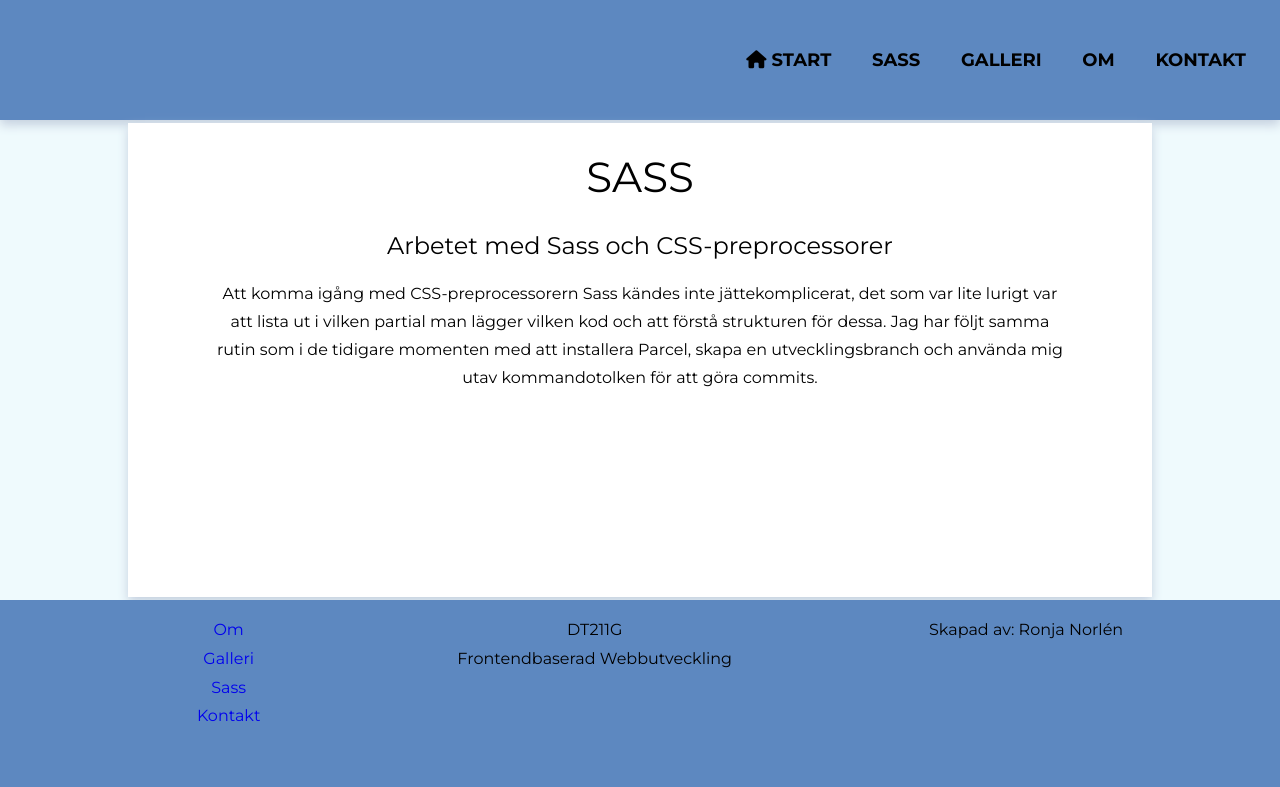
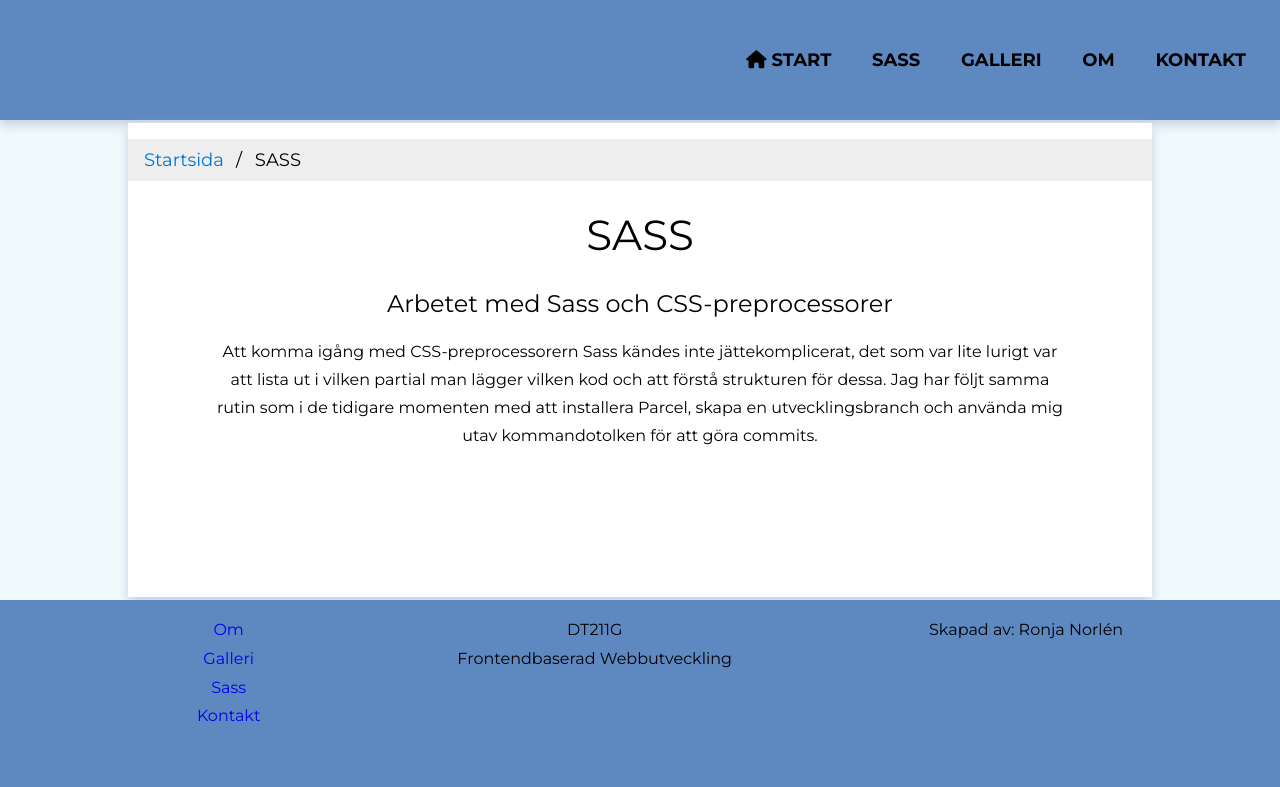
Before and after one commit to ronjanorlen/CSS-preprocessorer, a website built with Parcel: page src/sass.html in a window 1280 px wide. Built offline with nearby package versions, Linux system fonts and the light colour scheme.

Commit message:
Brödsmulor

```diff
--- a/src/sass.html
+++ b/src/sass.html
@@ -44,6 +44,12 @@
 
     </header>
     <main>
+        <div id="brödsmulor">
+            <ul class="breadcrumb">
+                <li><a href="index.html">Startsida</a></li>
+                <li>SASS</li>
+              </ul>
+        </div>
         <h1>SASS</h1>
         <h2>Arbetet med Sass och CSS-preprocessorer</h2>
         <p>Att komma igång med CSS-preprocessorern Sass kändes inte jättekomplicerat, det som var lite lurigt
--- a/src/scss/_component.scss
+++ b/src/scss/_component.scss
@@ -86,3 +86,27 @@ input[type="text"] {
 .send-button:hover, .reset-button:hover {
     background-color: base.$primary-link-hover;
 }
+
+/* Brödsmulor */
+ul.breadcrumb {
+    padding: 10px 16px;
+    list-style: none;
+    background-color: #eee;
+  }
+  ul.breadcrumb li {
+    display: inline;
+    font-size: 18px;
+  }
+  ul.breadcrumb li+li:before {
+    padding: 8px;
+    color: black;
+    content: "/\00a0";
+  }
+  ul.breadcrumb li a {
+    color: #0275d8;
+    text-decoration: none;
+  }
+  ul.breadcrumb li a:hover {
+    color: #01447e;
+    text-decoration: underline;
+  }
```
Also changed, not shown: src/about.html (+6 -0 lines), src/contact.html (+6 -0 lines), src/gallery.html (+6 -0 lines), src/index.html (+5 -0 lines).
